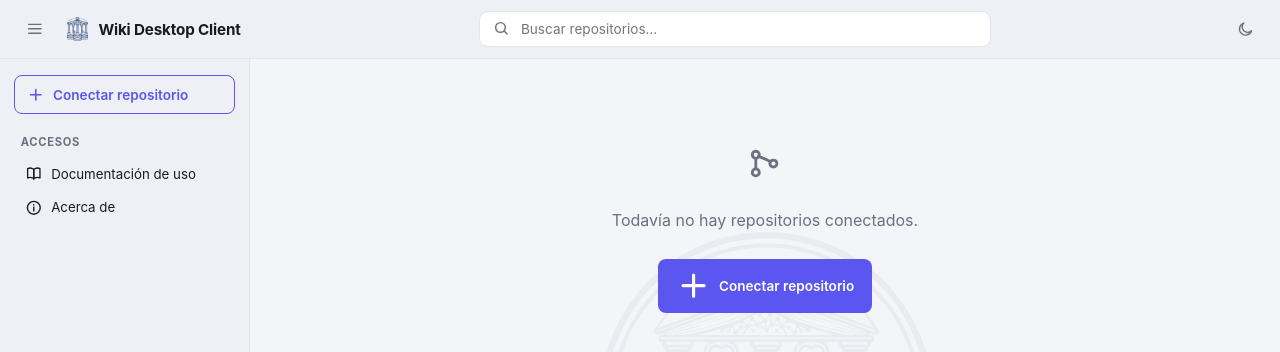
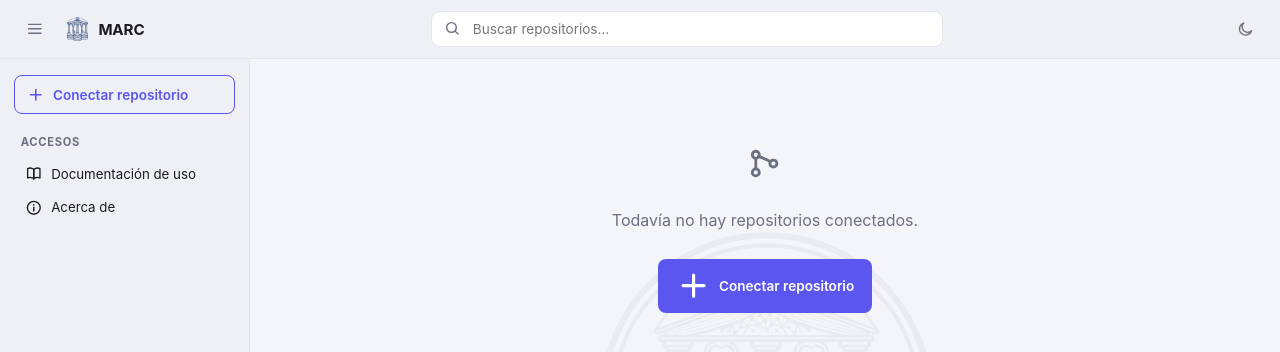
Before and after one commit to Anton-Bazh/-Wiki-Desktop-Client, a FastAPI app: page / in a window 1280 px wide. Shown: the top 352 px of the page. Run offline with FastAPI, Linux system fonts and the light colour scheme; parts of the project's set-up code (start-up, migrations or seed data) failed here and were passed over.

Commit message:
MARC 1.0.1: apertura rapida, fin del parpadeo negro y renombre oficial
- select() ya no reinicia mkdocs si el repo clickeado ya es el activo
  (abrir la wiki activa desde el Hub: ~8s -> instantaneo)
- /_docs sincroniza una vez por corrida del proceso, no en cada visita
- Sondeos de kill/spawn de mkdocs a 0.1s (mismos topes)
- Redirect del home con fondo por esquema y texto solo como fallback;
  theme_overrides/main.html inyecta estilo critico inline + color-scheme
  (el parpadeo negro era el lienzo default del navegador antes del CSS)
- Renombre a MARC (Markdown Automatizado por Repo y Consulta) en
  site_name, FastAPI, shell, admin, ambos modales Acerca de y aria-labels
- VERSION 1.0.1

```diff
--- a/hooks/expose_active_repo.py
+++ b/hooks/expose_active_repo.py
@@ -2,7 +2,7 @@
 (`config.extra.active_repo_name`), leyendo directamente `webapp/config.json`
 (la fuente de verdad del backend -- ver `webapp/server.py`). Sin esto,
 MkDocs no tiene forma de saber que repo esta sirviendo: `site_name` es
-fijo ("Wiki Desktop Client") porque es el nombre de la app, no del
+fijo ("MARC") porque es el nombre de la app, no del
 contenido conectado. Lo usa `theme_overrides/partials/path.html` para
 la ruta bajo el header (ej. "QALPIX-DOC / wiki / 00-indice").
 """
--- a/mkdocs.yml
+++ b/mkdocs.yml
@@ -1,4 +1,4 @@
-site_name: Wiki Desktop Client
+site_name: MARC
 site_description: Documentación técnica en equipo, docs-as-code sobre Git.
 site_url: http://127.0.0.1:8766/wiki/
 
--- a/webapp/server.py
+++ b/webapp/server.py
@@ -168,7 +168,7 @@ async def lifespan(app: FastAPI):
     yield
 
 
-app = FastAPI(title="Wiki Desktop Client", lifespan=lifespan)
+app = FastAPI(title="MARC", lifespan=lifespan)
 app.mount("/branding", StaticFiles(directory=str(PROJECT_ROOT / "branding")), name="branding")
 templates = Jinja2Templates(directory=str(Path(__file__).resolve().parent / "templates"))
 templates.env.globals["app_version"] = APP_VERSION
@@ -457,12 +457,12 @@ def kill_mkdocs() -> None:
     try:
         pid = int(MKDOCS_PID_PATH.read_text(encoding="utf-8").strip())
         os.kill(pid, signal.SIGTERM)
-        for _ in range(20):
+        for _ in range(40):
             try:
                 os.kill(pid, 0)
             except ProcessLookupError:
                 break
-            time.sleep(0.2)
+            time.sleep(0.1)
     except (ValueError, ProcessLookupError, PermissionError):
         pass
     finally:
@@ -489,10 +489,10 @@ def spawn_mkdocs() -> None:
         start_new_session=True,
     )
     MKDOCS_PID_PATH.write_text(str(proc.pid), encoding="utf-8")
-    for _ in range(20):
+    for _ in range(60):
         if mkdocs_is_running():
             return
-        time.sleep(0.3)
+        time.sleep(0.1)
 
 
 def ensure_mkdocs_running() -> None:
@@ -606,10 +606,19 @@ def select(repo_id: str):
     config = read_config()
     if get_repo(config, repo_id) is None:
         return RedirectResponse("/_admin", status_code=303)
+    # Si el repo ya era el activo, el mkdocs que corre ya sirve ese
+    # contenido: reiniciarlo solo hace esperar el rebuild completo
+    # (varios segundos) para terminar sirviendo exactamente lo mismo.
+    # Era la causa de que abrir desde el Hub la wiki ya activa tardara
+    # tanto como cambiar de repo.
+    was_active = config["active_id"] == repo_id
     config["active_id"] = repo_id
     write_config(config)
     set_active_docs_dir(repo_id)
-    restart_mkdocs()
+    if was_active:
+        ensure_mkdocs_running()
+    else:
+        restart_mkdocs()
     return RedirectResponse("/wiki", status_code=303)
 
 
@@ -733,6 +742,11 @@ def hub(request: Request):
     )
 
 
+# La documentacion de uso se sincroniza a lo mucho una vez por corrida
+# del proceso (ver docs()).
+_docs_synced = False
+
+
 @app.get("/_docs")
 def docs():
     """Documentacion de uso de la app: la sincroniza y manda directo a
@@ -747,12 +761,21 @@ def docs():
     "Quitar"-able en el panel de Repositorios -- pudiendo incluso borrarlo
     por accidente. get_active_repo() sabe reconocerlo igual como activo
     sin que viva en esa lista."""
+    global _docs_synced
     if not DOCS_REPO_URL:
         return RedirectResponse("/_admin", status_code=303)
 
     repo_id = repo_id_for(DOCS_REPO_URL)
     dest = REPOS_DIR / repo_id
-    run_sync(DOCS_REPO_URL, None, dest)
+    # El pull se hace UNA vez por corrida del proceso, no en cada visita:
+    # antes cada clic en "Documentacion" pagaba un git pull de red completo
+    # (varios segundos) aun teniendo el clon fresco en disco. La doc de uso
+    # cambia con releases de la app, no minuto a minuto -- el mismo criterio
+    # que el pull de arranque del lifespan para el repo activo. Sin clon
+    # todavia (primera vez) si se bloquea: no hay nada que servir sin el.
+    if not _docs_synced or not (dest / ".git").exists():
+        run_sync(DOCS_REPO_URL, None, dest)
+        _docs_synced = True
     if not (dest / ".git").exists():
         # Nunca se pudo clonar (ni antes ni ahora) -- no hay nada que servir.
         return RedirectResponse("/_admin", status_code=303)
--- a/webapp/templates/about_modal.html
+++ b/webapp/templates/about_modal.html
@@ -1,10 +1,11 @@
 {% import "icons.html" as icons %}
 <div class="about-overlay" id="about-overlay" onclick="if (event.target === this) closeAboutModal();">
-  <div class="about-modal" role="dialog" aria-modal="true" aria-label="Acerca de Wiki Desktop Client">
+  <div class="about-modal" role="dialog" aria-modal="true" aria-label="Acerca de MARC">
     <button type="button" class="about-close" aria-label="Cerrar" onclick="closeAboutModal();">{{ icons.close() }}</button>
 
     <img class="about-mark" src="/branding/logo-ring.png" alt="">
-    <h2 class="about-title">Wiki Desktop Client</h2>
+    <h2 class="about-title">MARC</h2>
+    <p class="about-meaning">Markdown Automatizado por Repo y Consulta</p>
     <span class="about-version">v{{ app_version }}</span>
 
     <p class="about-pitch">
@@ -79,6 +80,7 @@
     filter: drop-shadow(0 4px 10px rgba(0, 0, 0, 0.18));
   }
   .about-title { font-size: 1.15rem; font-weight: 700; margin: 0; letter-spacing: -0.01em; }
+  .about-meaning { font-size: 0.72rem; color: var(--text-muted); margin: 0.2rem 0 0; letter-spacing: 0.01em; }
   .about-version {
     display: inline-block;
     margin-top: 0.4rem;
--- a/webapp/templates/admin.html
+++ b/webapp/templates/admin.html
@@ -1,7 +1,7 @@
 {% extends "shell.html" %}
 {% import "icons.html" as icons %}
 
-{% block title %}Repositorios - Wiki Desktop Client{% endblock %}
+{% block title %}Repositorios - MARC{% endblock %}
 {% block menu_icon %}{{ icons.menu() }}{% endblock %}
 
 {% block sidebar %}
--- a/webapp/templates/shell.html
+++ b/webapp/templates/shell.html
@@ -3,7 +3,7 @@
 <head>
   <meta charset="utf-8">
   <meta name="viewport" content="width=device-width, initial-scale=1">
-  <title>{% block title %}Wiki Desktop Client{% endblock %}</title>
+  <title>{% block title %}MARC{% endblock %}</title>
   <link rel="icon" href="/branding/favicon.ico">
   {% include "theme_script.html" %}
   <style>
@@ -365,7 +365,7 @@
       <a href="/" class="topbar-brand">
         <img src="/branding/logo.png" alt="" class="brand-logo-light">
         <img src="/branding/logo-white.png" alt="" class="brand-logo-dark">
-        <span class="topbar-title">Wiki Desktop Client</span>
+        <span class="topbar-title">MARC</span>
       </a>
       {% block search %}{% endblock %}
       {% include "theme_toggle.html" %}
```
Also changed, not shown: hooks/generate_home_redirect.py (+14 -1 lines), theme_overrides/main.html (added, +30 -0 lines), theme_overrides/partials/header.html (+5 -3 lines), 1 other file.
